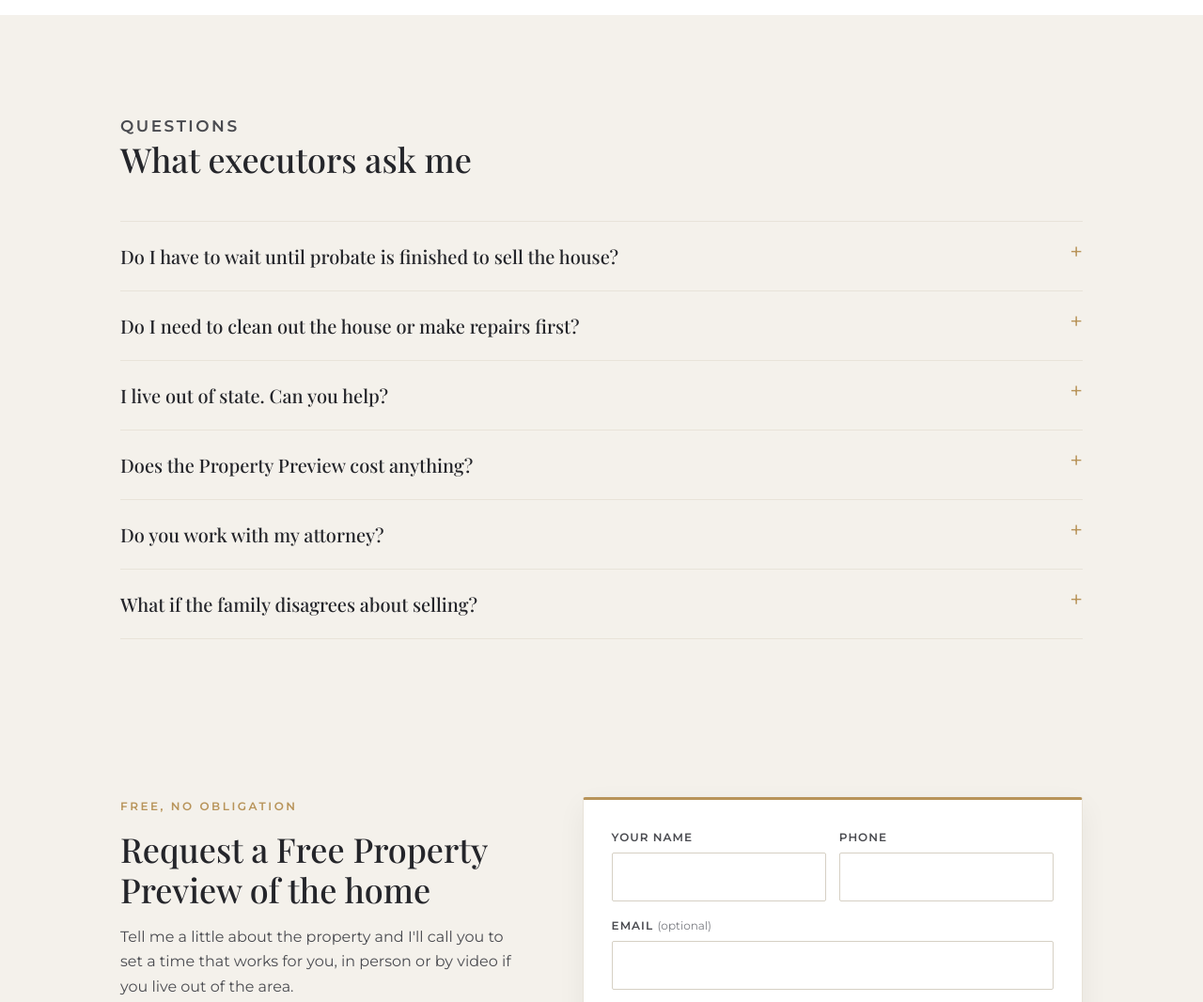
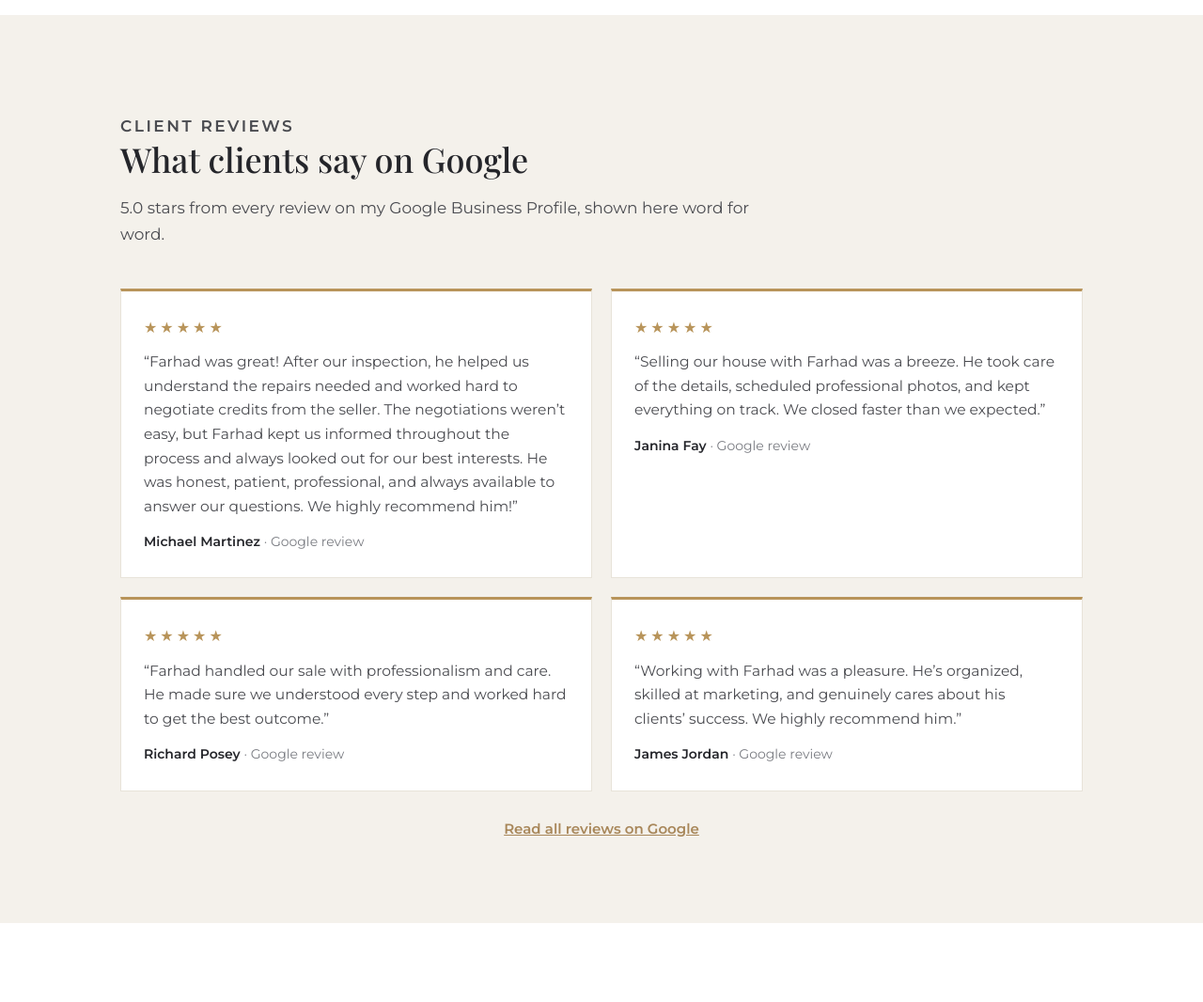
Before and after one commit to yasharpourf-lgtm/probatebrokergroup, a plain HTML site: page index.html in a window 1280 px wide. Shown: the part 5980-7046 px from the top of the page at 94% size. Drawn offline with nearby package versions, Linux system fonts and the light colour scheme; a web font is replaced by a local one.

Commit message:
Add Google reviews section (all 4 reviews, word for word)
Co-Authored-By: Claude Opus 5.5 <noreply@anthropic.com>
Claude-Session: https://claude.ai/code/session_017rEiktHYPyWAx54guBWnHp

```diff
--- a/index.html
+++ b/index.html
@@ -84,6 +84,17 @@
   .intro p{font-size:17px;color:var(--text2);margin:0 0 16px}
   .intro .note{border-left:3px solid var(--gold);padding:6px 0 6px 20px;font-family:"Playfair Display",Georgia,serif;font-size:21px;font-style:italic;color:var(--text);line-height:1.5}
 
+
+  /* google reviews */
+  .revs{display:grid;grid-template-columns:repeat(2,1fr);gap:20px}
+  .rev{background:#fff;border:1px solid var(--hair);border-top:3px solid var(--gold);padding:26px 24px;margin:0}
+  .rev .stars{color:var(--gold);letter-spacing:3px;font-size:16px;margin-bottom:10px}
+  .rev blockquote{margin:0 0 14px;font-size:15.5px;color:var(--text2);line-height:1.65}
+  .rev figcaption{font-weight:600;font-size:14px;color:var(--text)}
+  .rev figcaption span{font-weight:400;color:var(--muted)}
+  .rev-foot{text-align:center;margin:28px 0 0;color:var(--text2);font-size:15px}
+  .rev-foot a{color:var(--gold-m);font-weight:600}
+  @media (max-width:760px){.revs{grid-template-columns:1fr}}
   /* help grid */
   .grid{display:grid;grid-template-columns:repeat(4,1fr);gap:18px}
   .card{background:#fff;border:1px solid var(--hair);padding:26px 22px;border-top:3px solid var(--gold)}
@@ -426,7 +437,24 @@
   </div>
 </section>
 
-<section class="alt" id="faq">
+<section class="alt" id="reviews">
+  <div class="wrap">
+    <div class="sec-head">
+      <p class="eyebrow">Client reviews</p>
+      <h2>What clients say on Google</h2>
+      <p>5.0 stars from every review on my Google Business Profile, shown here word for word.</p>
+    </div>
+    <div class="revs">
+      <figure class="rev"><div class="stars" aria-label="5 out of 5 stars">&#9733;&#9733;&#9733;&#9733;&#9733;</div><blockquote>&ldquo;Farhad was great! After our inspection, he helped us understand the repairs needed and worked hard to negotiate credits from the seller. The negotiations weren&rsquo;t easy, but Farhad kept us informed throughout the process and always looked out for our best interests. He was honest, patient, professional, and always available to answer our questions. We highly recommend him!&rdquo;</blockquote><figcaption>Michael Martinez <span>&middot; Google review</span></figcaption></figure>
+      <figure class="rev"><div class="stars" aria-label="5 out of 5 stars">&#9733;&#9733;&#9733;&#9733;&#9733;</div><blockquote>&ldquo;Selling our house with Farhad was a breeze. He took care of the details, scheduled professional photos, and kept everything on track. We closed faster than we expected.&rdquo;</blockquote><figcaption>Janina Fay <span>&middot; Google review</span></figcaption></figure>
+      <figure class="rev"><div class="stars" aria-label="5 out of 5 stars">&#9733;&#9733;&#9733;&#9733;&#9733;</div><blockquote>&ldquo;Farhad handled our sale with professionalism and care. He made sure we understood every step and worked hard to get the best outcome.&rdquo;</blockquote><figcaption>Richard Posey <span>&middot; Google review</span></figcaption></figure>
+      <figure class="rev"><div class="stars" aria-label="5 out of 5 stars">&#9733;&#9733;&#9733;&#9733;&#9733;</div><blockquote>&ldquo;Working with Farhad was a pleasure. He’s organized, skilled at marketing, and genuinely cares about his clients’ success. We highly recommend him.&rdquo;</blockquote><figcaption>James Jordan <span>&middot; Google review</span></figcaption></figure>
+    </div>
+    <p class="rev-foot"><a href="https://maps.google.com/?cid=7965963452904574740" target="_blank" rel="noopener">Read all reviews on Google</a></p>
+  </div>
+</section>
+
+<section id="faq">
   <div class="wrap">
     <div class="sec-head">
       <p class="eyebrow">Questions</p>
```
